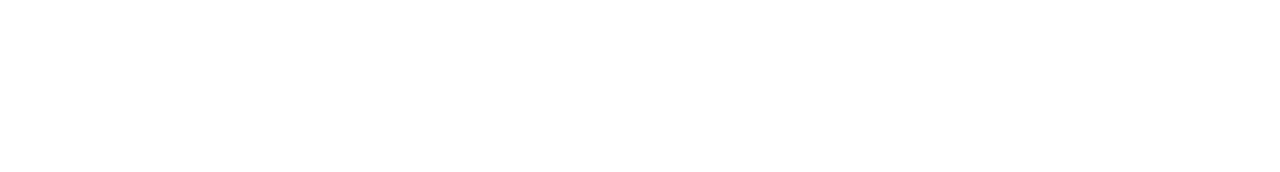
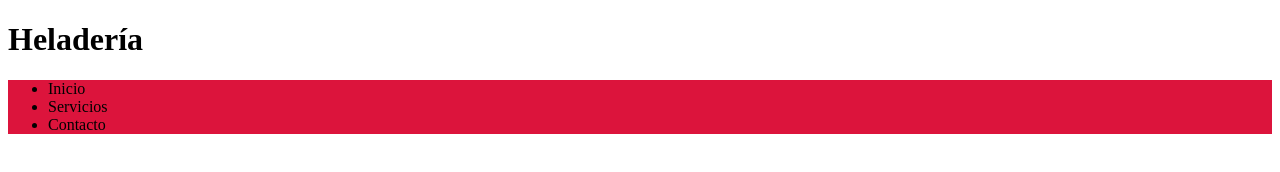
Before and after one commit to rominaromani/proyecto-helader-a, a website built with Vite: page index.html in a window 1280 px wide. Built offline with nearby package versions, Linux system fonts and the light colour scheme.

Commit message:
Trabajando la cabecera del sitio. Y le agregue el color de fondo

```diff
--- a/css/style.css
+++ b/css/style.css
@@ -0,0 +1,3 @@
+header{
+    background-color: crimson;
+}
--- a/index.html
+++ b/index.html
@@ -4,9 +4,19 @@
     <meta charset="UTF-8" />
     <meta name="viewport" content="width=device-width, initial-scale=1.0" />
 
-    <title>Document</title>
+    <title>Primer proyecto con git</title>
   </head>
   <body>
+    <h1>Heladería</h1>
+    <header>
+      <nav>
+        <ul>
+          <li>Inicio</li>
+          <li>Servicios</li>
+          <li>Contacto</li>
+        </ul>
+      </nav>
+    </header>
 
     <script type="module" src="/main.js"></script>
   </body>
```
